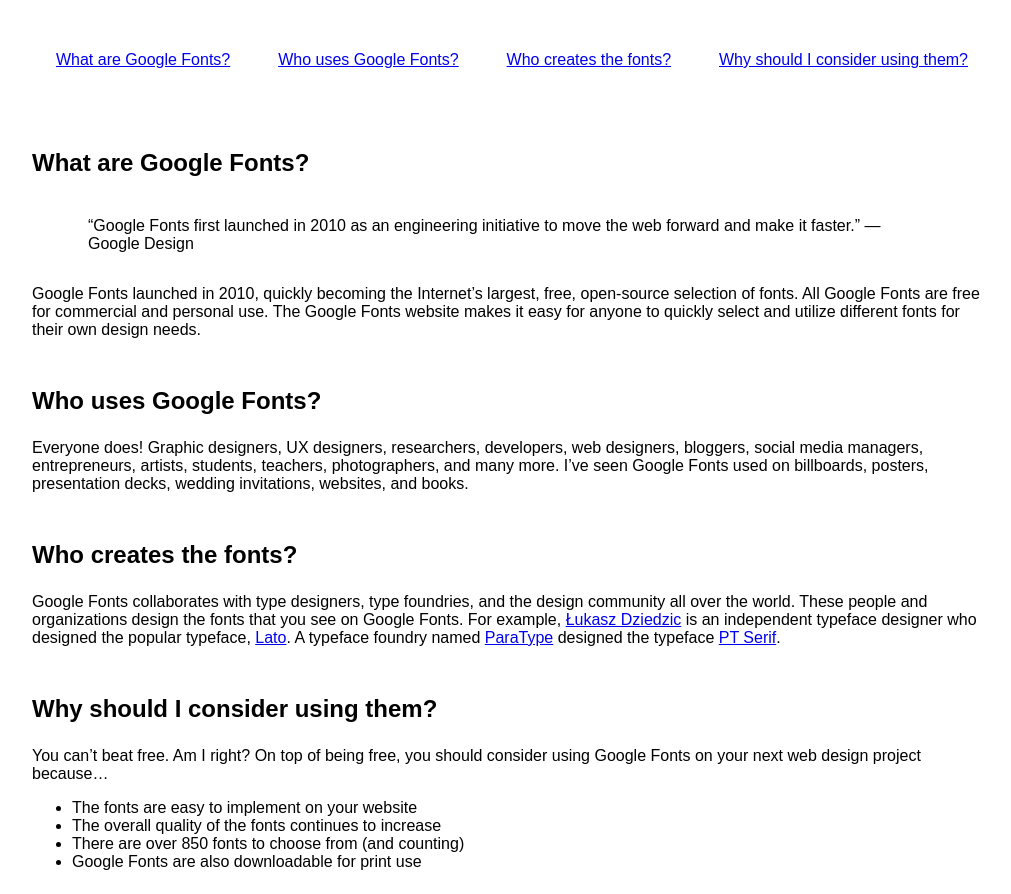
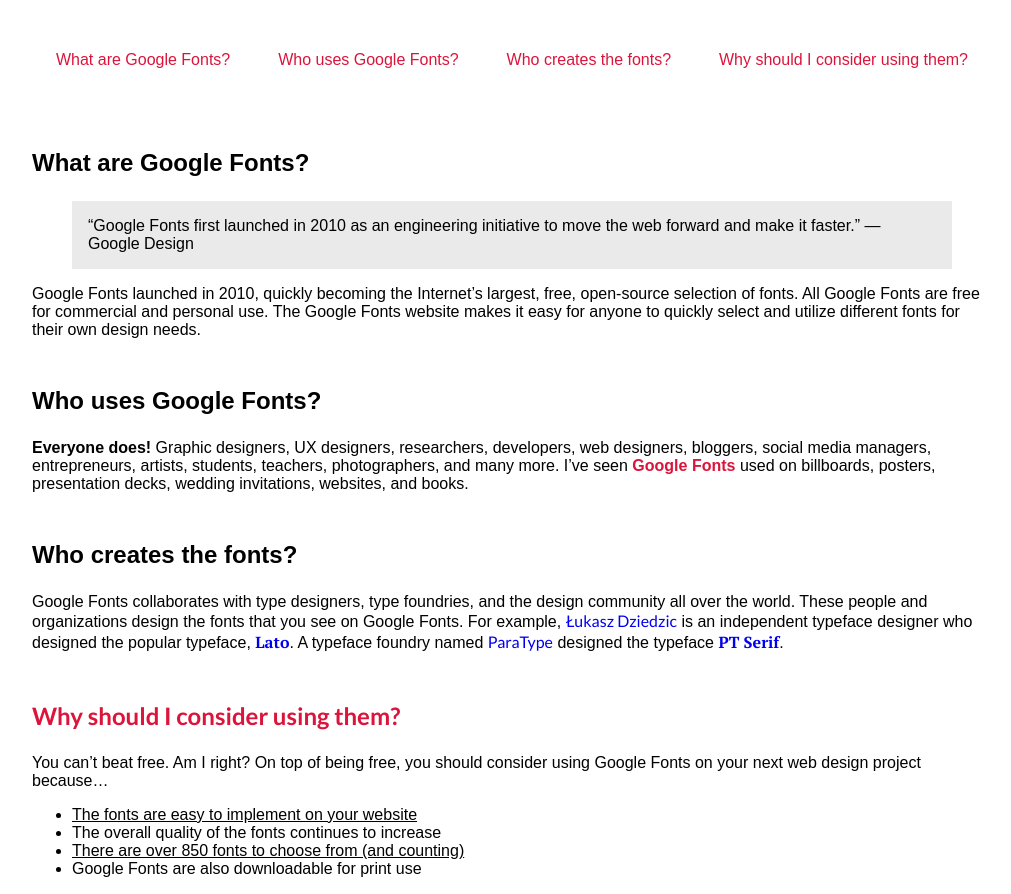
Before and after one commit to PragueBeerGuide/morning_workout, a plain HTML site: page index.html in a window 1280 px wide. Shown: the part 85-979 px from the top of the page, without its empty margins (128-1139 px from the left). Drawn offline with Linux system fonts and the light colour scheme.

Commit message:
Milestones 2+3 done

```diff
--- a/index.html
+++ b/index.html
@@ -8,6 +8,7 @@
     <title>Morning Workout - Git, HTML, CSS</title>
     <link rel="stylesheet" href="style.css">
     <link rel="stylesheet" href="layout.css">
+    <link rel="preconnect" href="https://fonts.googleapis.com"><link rel="preconnect" href="https://fonts.gstatic.com" crossorigin><link href="https://fonts.googleapis.com/css2?family=Lato:wght@100;400;700&family=PT+Serif:wght@400;700&display=swap" rel="stylesheet">
 </head>
 
 <body>
--- a/layout.css
+++ b/layout.css
@@ -22,6 +22,11 @@ nav {
     padding-bottom: 1rem;
 }
 
+nav a {
+    color: crimson;
+    text-decoration: none;
+}
+
 h2 {
     margin-top: 3rem;
     margin-bottom: 1.5rem;
@@ -30,3 +35,34 @@ h2 {
 blockquote {
     padding: 1rem;
 }
+
+.about blockquote {
+    background-color: #eaeaea;
+}
+
+.users span {
+    font-weight: bold;
+}
+
+.users span:nth-last-child(1) {
+    color: crimson;
+}
+
+.link {
+    font-family: "Lato";
+    text-decoration: none;
+}
+
+.link.font {
+    font-family: "PT Serif";
+    font-weight: bold;
+}
+
+.cta h2 {
+    font-family: "Lato";
+    color: crimson;
+}
+
+ul li:nth-child(odd) {
+    text-decoration: underline;
+}
```
